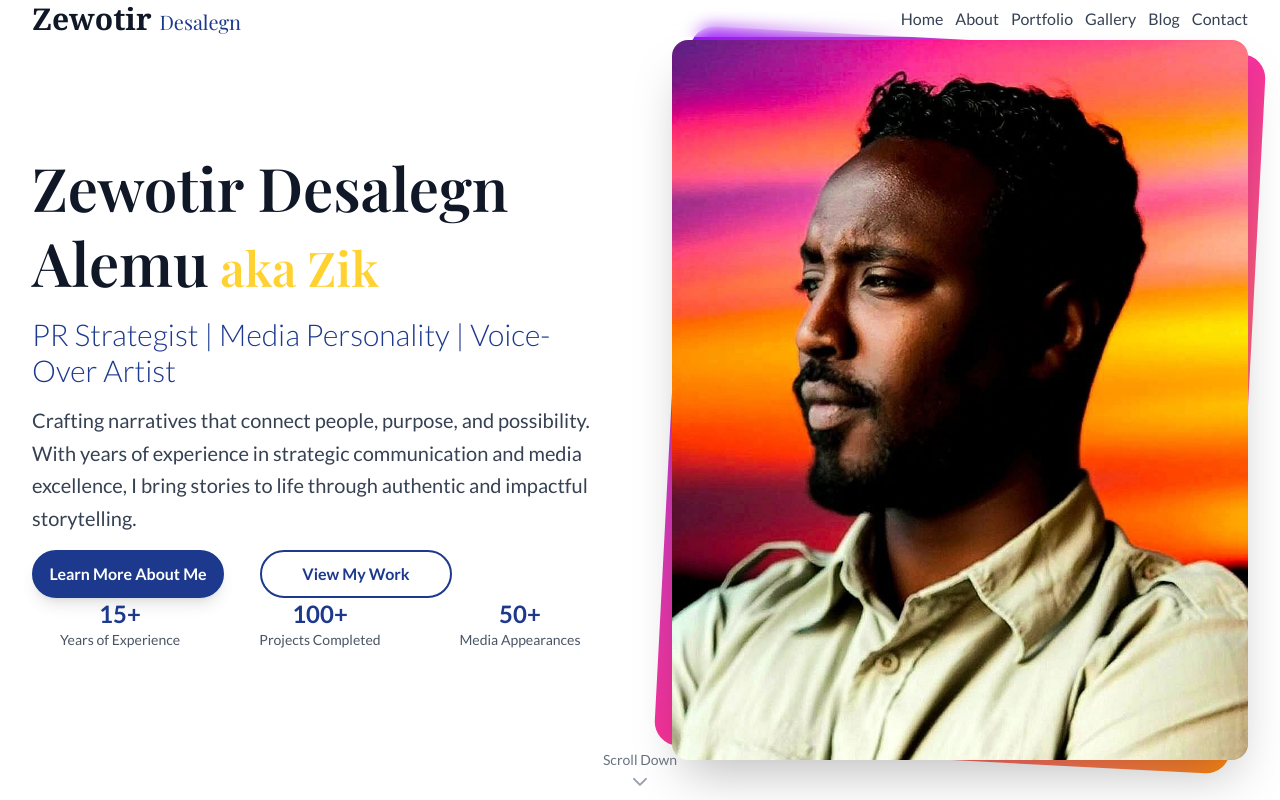
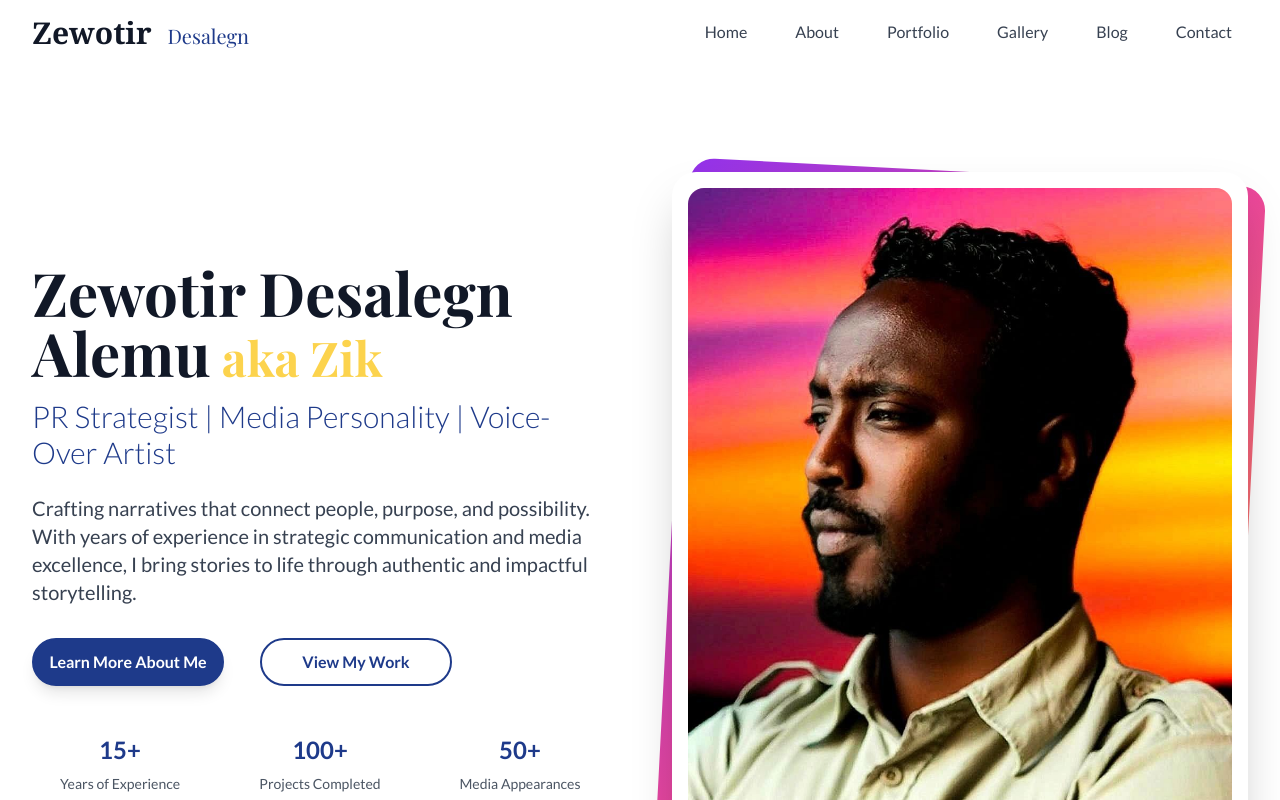
Before and after one commit to Yishak27/zewetr_portfolio, a Next.js app: page / in a window 1280 px wide. Shown: the top 800 px of the page. Built offline with nearby package versions, Linux system fonts and the light colour scheme.

Commit message:
adding the prod

```diff
--- a/postcss.config.js
+++ b/postcss.config.js
@@ -1,5 +1,6 @@
 module.exports = {
   plugins: {
-    '@tailwindcss/postcss': {},
+    tailwindcss: {},
+    autoprefixer: {},
   },
-};
+}
--- a/src/app/globals.css
+++ b/src/app/globals.css
@@ -1,5 +1,5 @@
 @import url('https://fonts.googleapis.com/css2?family=Playfair+Display:wght@400;500;600;700&family=Lato:wght@300;400;500;600;700&display=swap');
-@import 'tailwindcss';
+/* @import 'tailwindcss'; */
 
 @tailwind base;
 @tailwind components;
--- a/src/app/page.tsx
+++ b/src/app/page.tsx
@@ -1,5 +1,6 @@
 import About from '@/components/About';
 import Blog from '@/components/Blog';
+import Contact from '@/components/Contact';
 import Footer from '@/components/Footer';
 import Gallery from '@/components/Gallery';
 import Hero from '@/components/Hero';
@@ -15,6 +16,7 @@ export default function Home() {
       <About />
       <Blog />
       <Portfolio />
+      <Contact/>
       <Footer />
     </main>
   );
--- a/src/components/Contact.tsx
+++ b/src/components/Contact.tsx
@@ -52,18 +52,18 @@ const Contact = () => {
     {
       icon: <Linkedin className="w-6 h-6" />,
       label: "LinkedIn",
-      url: "https://linkedin.com/in/zewotir-desalegn"
+      url: "https://www.linkedin.com/in/zewotir-d-alemu-3a0464258/"
     },
     {
       icon: <Instagram className="w-6 h-6" />,
       label: "Instagram",
-      url: "https://instagram.com/zewotir_desalegn"
+      url: "https://www.instagram.com/zikalex1992/"
     },
-    {
-      icon: <Calendar className="w-6 h-6" />,
-      label: "Schedule Meeting",
-      url: "https://calendly.com/zewotir-desalegn"
-    }
+    // {
+    //   icon: <Calendar className="w-6 h-6" />,
+    //   label: "Schedule Meeting",
+    //   url: "https://calendly.com/zewotir-desalegn"
+    // }
   ];
 
   return (
@@ -94,7 +94,7 @@ const Contact = () => {
             transition={{ duration: 0.8 }}
             viewport={{ once: true }}
           >
-            <div className="bg-white rounded-2xl p-6 shadow-lg">
+            <div className="bg-white rounded-xl p-6 shadow">
               <h3 className="text-2xl font-semibold text-gray-900 mb-6">
                 Send Me a Message
               </h3>
@@ -176,7 +176,7 @@ const Contact = () => {
                   type="submit"
                   whileHover={{ scale: 1.02 }}
                   whileTap={{ scale: 0.98 }}
-                  className="w-full bg-blue-900 hover:bg-blue-800 text-white py-3 px-12 sm:px-14 rounded-full font-semibold transition-colors duration-300 shadow-lg border-2 border-blue-900 focus-visible:outline-none focus-visible:ring-2 focus-visible:ring-blue-300"
+                  className="w-full bg-blue-900 hover:bg-blue-800 text-white py-3 px-12 sm:px-14 rounded-full font-semibold transition-colors duration-300 shadow border-2 border-blue-900 focus-visible:outline-none focus-visible:ring-2 focus-visible:ring-blue-300"
                 >
                   Send Message
                 </motion.button>
@@ -193,7 +193,7 @@ const Contact = () => {
             className="space-y-6"
           >
             {/* Contact Details */}
-            <div className="bg-white rounded-2xl p-6 shadow-lg">
+            <div className="bg-white rounded-xl p-6 shadow">
               <h3 className="text-2xl font-semibold text-gray-900 mb-6">
                 Get in Touch
               </h3>
@@ -226,7 +226,7 @@ const Contact = () => {
             </div>
 
             {/* Social Links */}
-            <div className="bg-white rounded-2xl p-6 shadow-lg">
+            <div className="bg-white rounded-xl p-6 shadow">
               <h3 className="text-2xl font-semibold text-gray-900 mb-6">
                 Connect Online
               </h3>
@@ -254,7 +254,7 @@ const Contact = () => {
             </div>
 
             {/* Availability */}
-            <div className="bg-gradient-to-br from-blue-900 to-amber-900 rounded-2xl p-8 text-white">
+            <div className="bg-gradient-to-br from-blue-900 to-amber-900 rounded-xl p-8 text-white">
               <h3 className="text-2xl font-semibold mb-4">
                 Current Availability
               </h3>
--- a/src/components/Navigation.tsx
+++ b/src/components/Navigation.tsx
@@ -25,7 +25,7 @@ const Navigation = () => {
   ];
 
   return (
-    <nav className={`fixed top-0 w-full py-6 z-50 transition-all duration-500 ${
+    <nav className={`fixed top-0 w-full z-50 transition-all duration-500 ${
       scrolled
         ? 'bg-white/98 backdrop-blur-md shadow-xl border-b border-gray-100'
         : 'bg-white/10 backdrop-blur-sm'
--- /dev/null
+++ b/tailwind.config.js
@@ -0,0 +1,14 @@
+module.exports = {
+  purge: [
+    "./src/**/*.{js,ts,jsx,tsx}",
+    "./src/components/**/*.{js,ts,jsx,tsx}",
+  ],
+  darkMode: false, // or 'media' or 'class'
+  theme: {
+    extend: {},
+  },
+  variants: {
+    extend: {},
+  },
+  plugins: [],
+};
--- a/tailwind.config.ts
+++ /dev/null
@@ -1,34 +0,0 @@
-import type { Config } from 'tailwindcss';
-
-const config: Config = {
-  content: [
-    './src/pages/**/*.{js,ts,jsx,tsx,mdx}',
-    './src/components/**/*.{js,ts,jsx,tsx,mdx}',
-    './src/app/**/*.{js,ts,jsx,tsx,mdx}',
-  ],
-  theme: {
-    extend: {
-      colors: {
-        primary: {
-          navy: '#1e3a8a',
-        },
-        accent: {
-          gold: '#d97706',
-          maroon: '#7c2d12',
-        },
-        neutral: {
-          cream: '#fefbf3',
-        },
-        text: {
-          dark: '#1f2937',
-          light: '#6b7280',
-        },
-        background: '#ffffff',
-        foreground: '#171717',
-      },
-    },
-  },
-  plugins: [],
-};
-
-export default config;
```
Also changed, not shown: package.json (+4 -5 lines), 1 other file (tests, documents, lock files or other folders).
